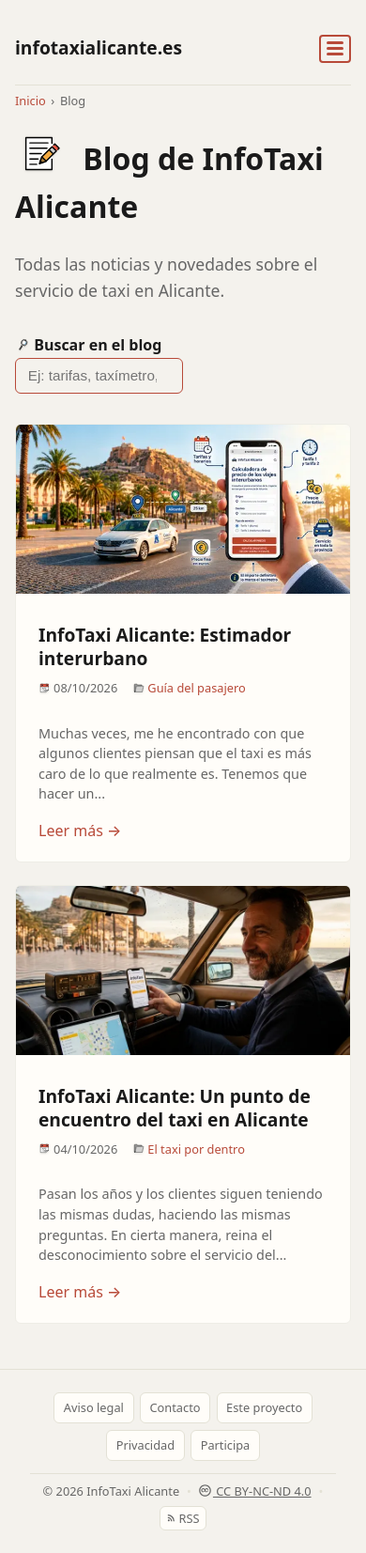
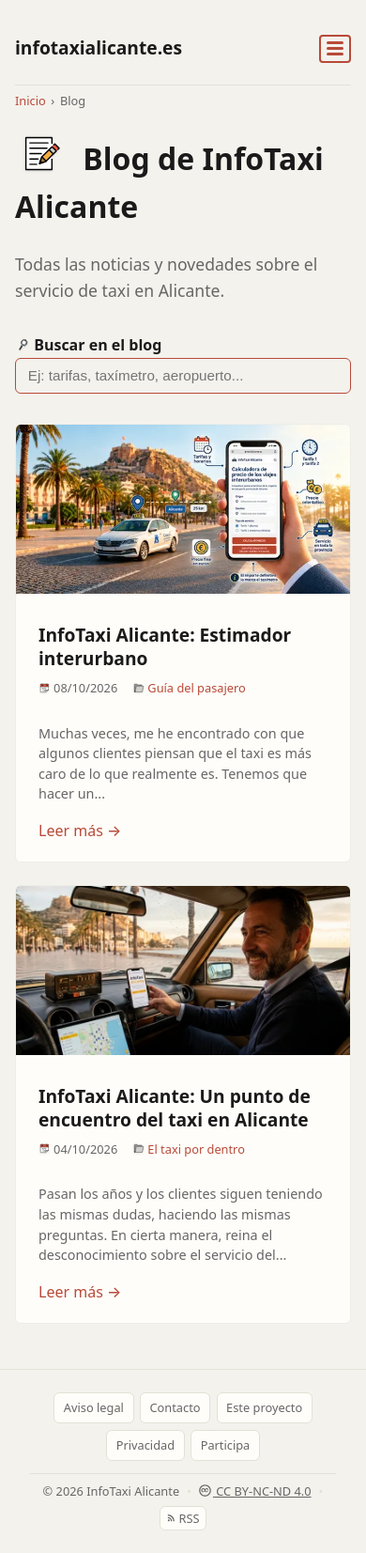
Before and after one commit to infotaxialicante/infotaxialicante.github.io, a Jekyll site: the page built from blog/index.html, in a window 390 px wide. Shown: the whole page at 94% size. Built offline with Jekyll 4.4.1, drawn with Linux system fonts in a browser that asks for light colours.

Commit message:
anyadido ancho 100% buscador en movil

```diff
--- a/assets/css/buscador-blog.css
+++ b/assets/css/buscador-blog.css
@@ -100,4 +100,8 @@
     font-size: 0.95rem;
     min-height: 44px;
   }
+
+  .buscador-con-sugerencias {
+    width: 100%;
+  }
 }
```
